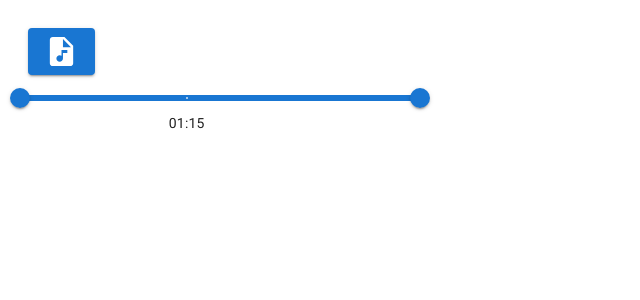
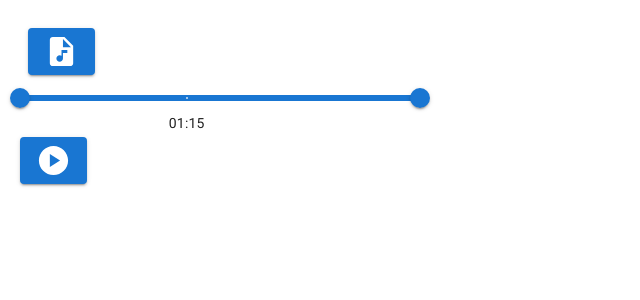
Before and after one commit to ronyhe/slowdowner, a React (Create React App) app: page / in a window 1280 px wide. Shown: the top 300 px of the page, without its empty margins (0-640 px from the left). Built offline with nearby package versions, Linux system fonts and the light colour scheme.

Commit message:
PlayPauseButton

```diff
--- /dev/null
+++ b/src/PlayPauseButton.tsx
@@ -0,0 +1,32 @@
+import React, { useState } from 'react'
+import PlayCircleIcon from '@mui/icons-material/PlayCircle'
+import PauseCircleIcon from '@mui/icons-material/PauseCircle'
+import Button from '@mui/material/Button'
+
+function PauseButton() {
+    return <PauseCircleIcon fontSize='large' />
+}
+
+function PlayButton() {
+    return <PlayCircleIcon fontSize='large' />
+}
+
+function PlayPauseButton(props: {
+    isPlaying: boolean
+    statusChange: (isPlaying: boolean) => void
+}) {
+    const [isPlaying, setIsPlaying] = useState(props.isPlaying)
+    const onClick = () => {
+        setIsPlaying(!isPlaying)
+        props.statusChange(!isPlaying)
+    }
+    return (
+        <>
+            <Button variant='contained' component='label' onClick={onClick}>
+                {isPlaying ? <PauseButton /> : <PlayButton />}
+            </Button>
+        </>
+    )
+}
+
+export default PlayPauseButton
--- a/src/Slowdowner.tsx
+++ b/src/Slowdowner.tsx
@@ -1,8 +1,11 @@
 import FileUploader from './FileUploader'
 import Bar from './Bar'
 import { ZERO } from './time'
+import PlayPauseButton from './PlayPauseButton'
+import React, { useState } from 'react'
 
 function Slowdowner() {
+    const [isPlaying, setIsPlaying] = useState(false)
     return (
         <div style={{ maxWidth: '400px', maxHeight: '150px', margin: '20px' }}>
             <FileUploader
@@ -19,6 +22,13 @@ function Slowdowner() {
                 start={ZERO}
                 end={{ minutes: 3, seconds: 0 }}
             />
+            <PlayPauseButton
+                isPlaying={isPlaying}
+                statusChange={is => {
+                    console.log(is)
+                    setIsPlaying(is)
+                }}
+            />
         </div>
     )
 }
```
